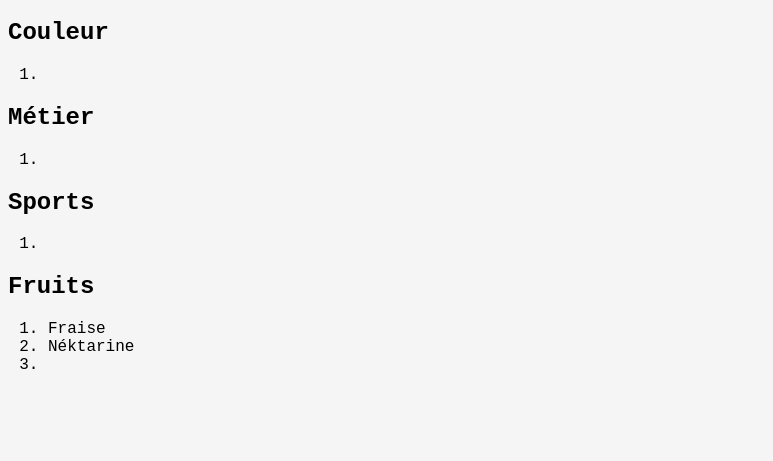
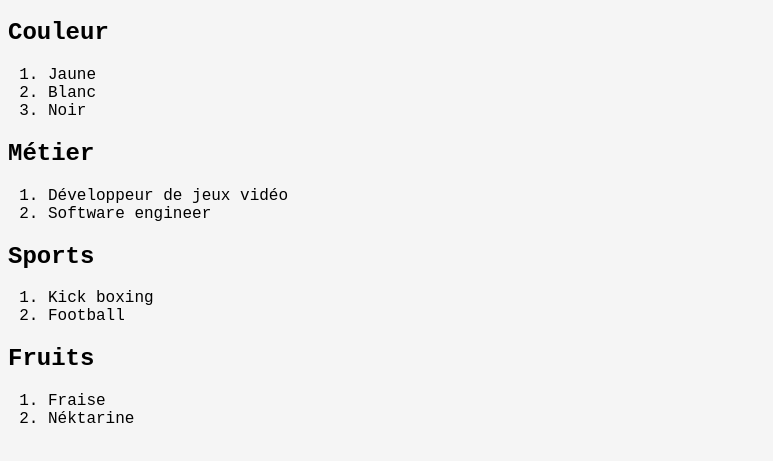
Before and after one commit to yasserfds/html-challenge, a plain HTML site: page index.html in a window 1280 px wide. Shown: the part 61-522 px from the top of the page, without its empty margins (0-773 px from the left). Drawn offline with Linux system fonts and the light colour scheme.

Commit message:
Update index.html

```diff
--- a/index.html
+++ b/index.html
@@ -10,21 +10,24 @@
     <h1>Mes favoris</h1>
     <h2>Couleur</h2>
     <ol>
-        <li></li>
+        <li>Jaune</li>
+        <li>Blanc</li>
+        <li>Noir</li>
     </ol>
     <h2>Métier</h2>
     <ol>
-        <li></li>
+        <li>Développeur de jeux vidéo</li>
+        <li>Software engineer</li>
     </ol>
     <h2>Sports</h2>
     <ol>
-        <li></li>
+        <li>Kick boxing</li>
+        <li>Football</li>
     </ol>
     <h2>Fruits</h2>
     <ol>
         <li>Fraise</li>
         <li>Néktarine</li>
-        <li></li>
     </ol>
     <style>
         body {
```
